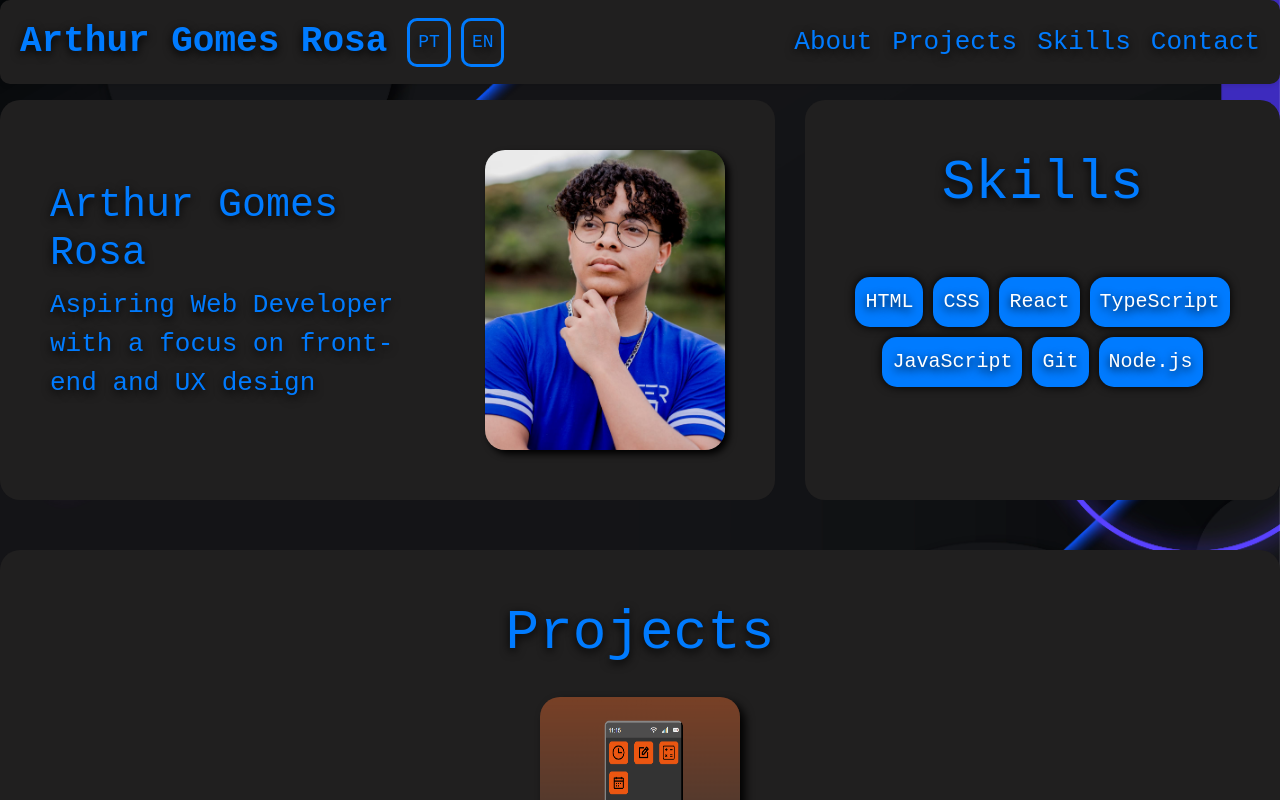
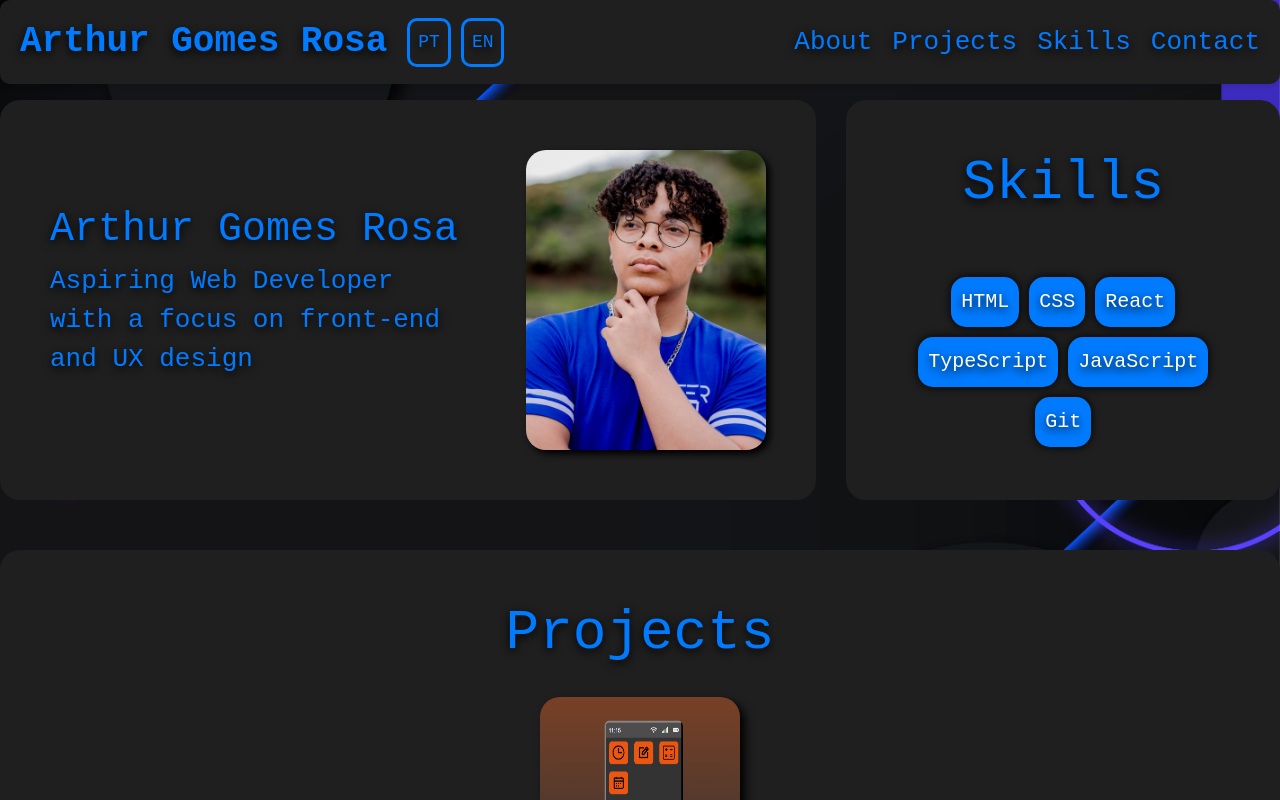
Before and after one commit to ArthurRosa-dev/ArthurRosa-Portfolio, a React (Vite) app: page / in a window 1280 px wide. Shown: the top 800 px of the page. Built offline with nearby package versions, Linux system fonts and the light colour scheme.

Commit message:
Update Skills.tsx

```diff
--- a/src/components/Skills.tsx
+++ b/src/components/Skills.tsx
@@ -8,7 +8,6 @@ function Skills() {
     "TypeScript",
     "JavaScript",
     "Git",
-    "Node.js",
   ];
   const { t } = useTranslation();
   return (
```
